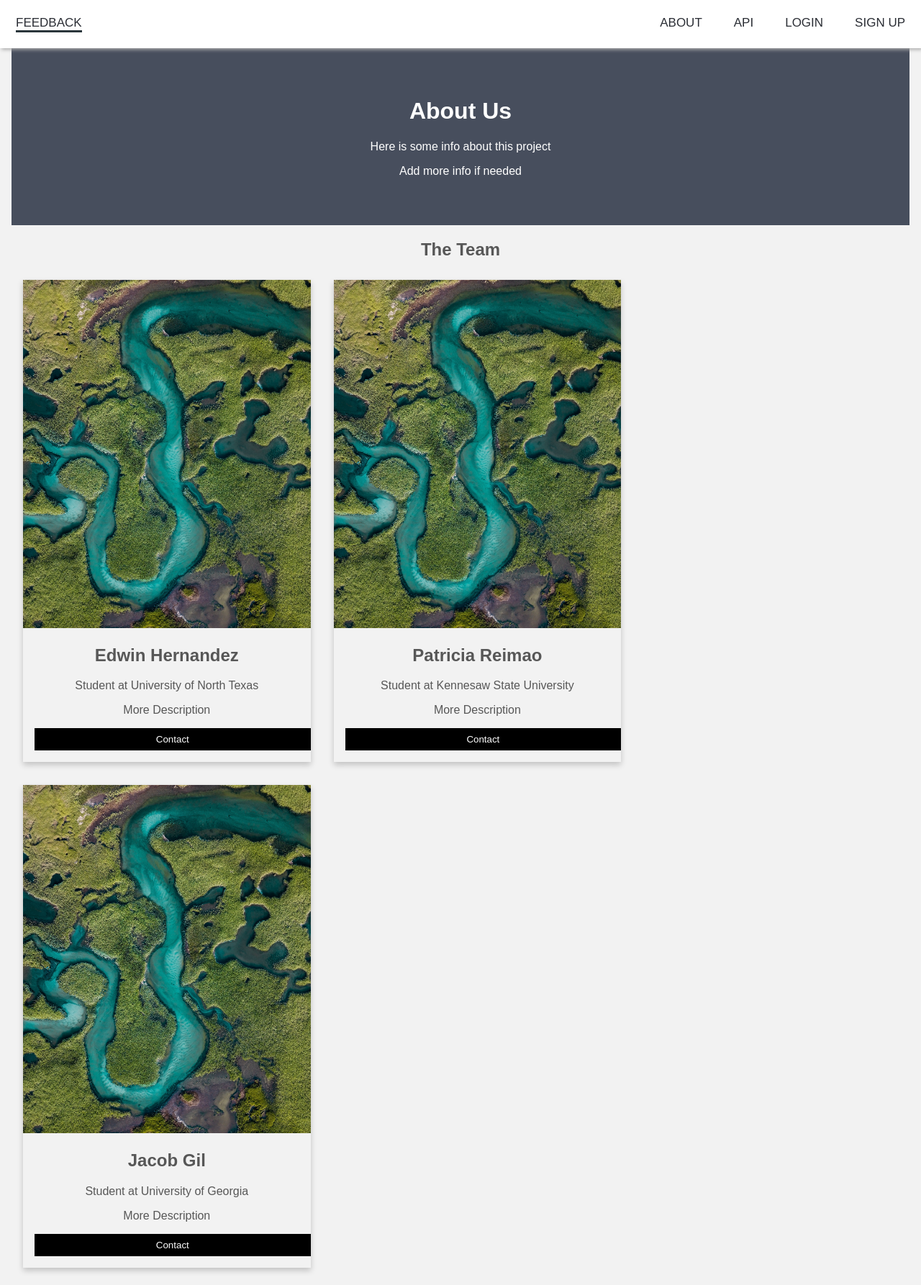
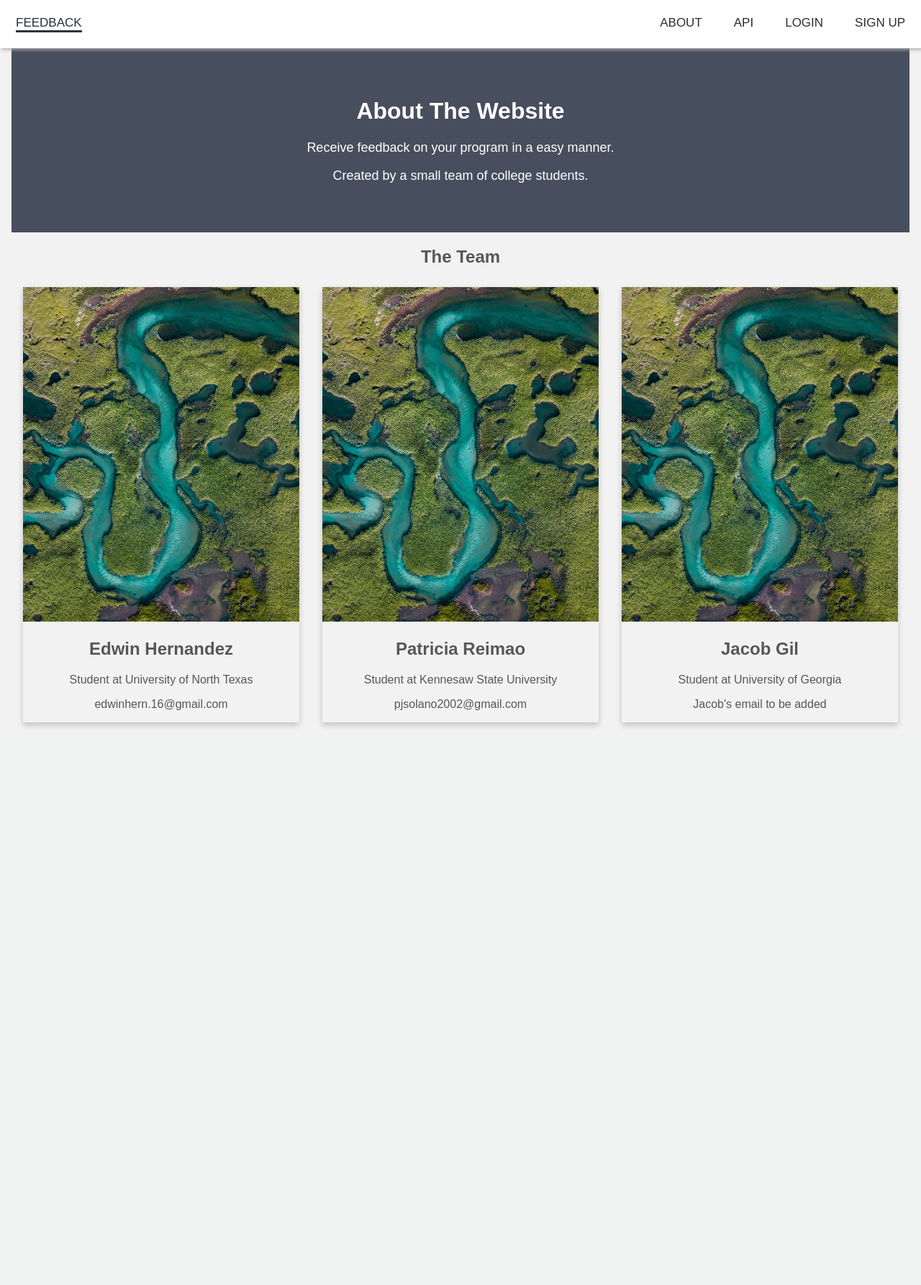
Before and after one commit to jgil325/FeedbackForm, a Flask app: page /about in a window 1280 px wide. Shown: the whole page at 72% size. After the commit the page ends 1011 px from the top, so only its background shows below. Run offline with Flask 2, Linux system fonts and the light colour scheme; some web fonts are replaced.

Commit message:
added info, just need jacob email

```diff
--- a/static/css/about.css
+++ b/static/css/about.css
@@ -36,12 +36,14 @@
     border: none;
     outline: 0;
     display: inline-block;
-    padding: 8px;
     color: white;
     background-color: #000;
     text-align: center;
     cursor: pointer;
     width: 100%;
+    padding: 8px;
+    padding-right: 0px;
+    padding-left: 0px;
 }
 
 .button:hover {
@@ -54,3 +56,8 @@
         display: block;
     }
 }
+
+.row {
+    display: flex;
+    justify-content: space-evenly;
+}
--- a/templates/about.html
+++ b/templates/about.html
@@ -3,9 +3,9 @@
     <link rel="stylesheet" href="static/css/about.css" />
 
     <div class="about-section">
-        <h1>About Us</h1>
-        <p>Here is some info about this project</p>
-        <p>Add more info if needed</p>
+        <h1>About The Website</h1>
+        <p style="font-size: 18px">Receive feedback on your program in a easy manner.</p>
+        <p style="font-size: 18px">Created by a small team of college students.</p>
     </div>
     <h2 style="text-align:center">The Team</h2>
     <div class="row">
@@ -15,8 +15,7 @@
                 <div class="container">
                 <h2>Edwin Hernandez</h2>
                 <p>Student at University of North Texas</p>
-                <p>More Description</p>
-                <p><button class="button">Contact</button></p>
+                <p>edwinhern.16@gmail.com</p>
                 </div>
             </div>
         </div>
@@ -27,8 +26,7 @@
                 <div class="container">
                 <h2>Patricia Reimao</h2>
                 <p>Student at Kennesaw State University</p>
-                <p>More Description</p>
-                <p><button class="button">Contact</button></p>
+                <p>pjsolano2002@gmail.com</p>
                 </div>
             </div>
         </div>
@@ -39,8 +37,8 @@
                 <div class="container">
                 <h2>Jacob Gil</h2>
                 <p>Student at University of Georgia</p>
-                <p>More Description</p>
-                <p><button class="button">Contact</button></p>
+                <p>Jacob's email to be added</p>
+<!--                 <p><button class="button">Contact</button></p> -->
                 </div>
             </div>
         </div>
```
